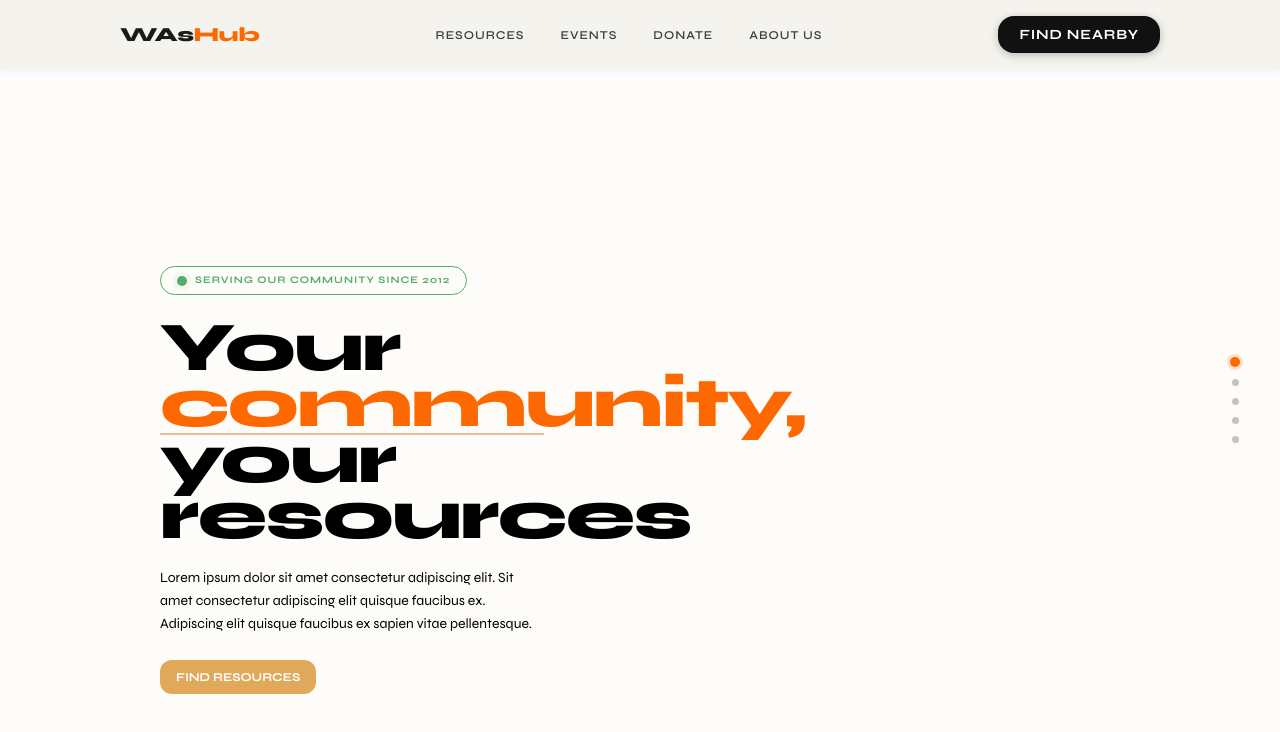
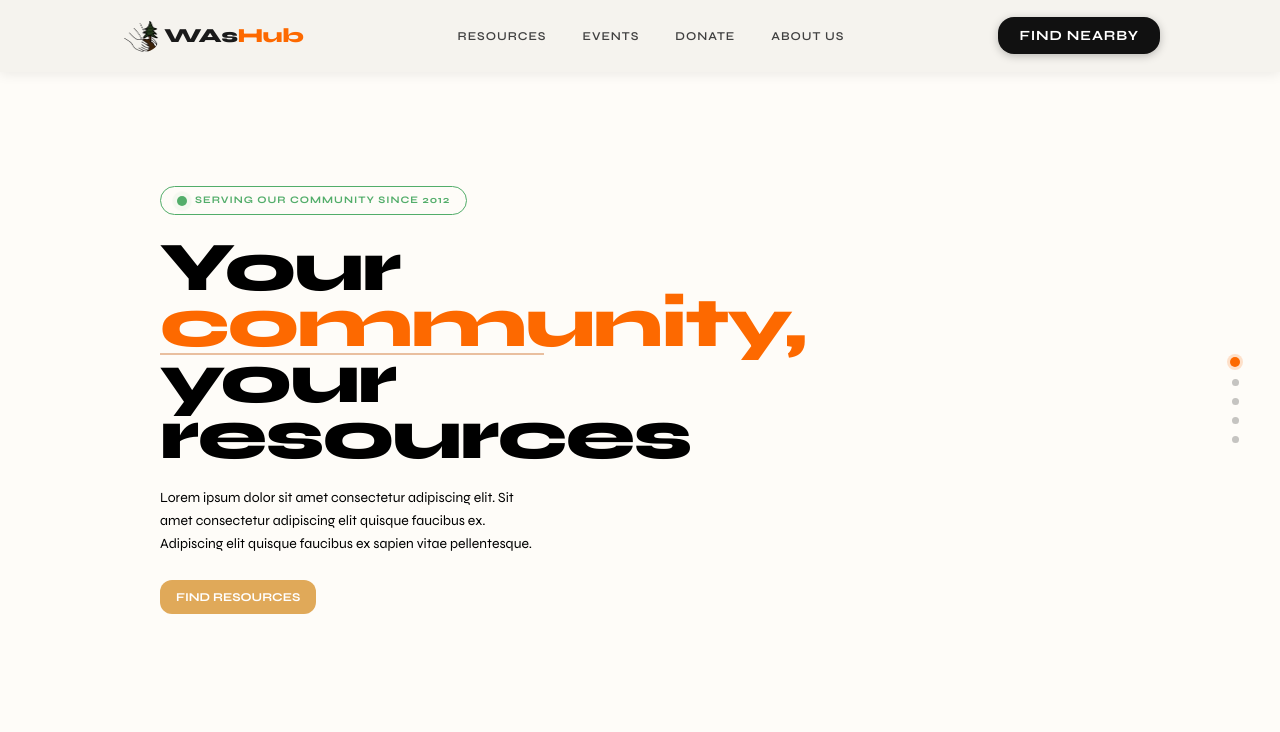
Before and after one commit to NormalDuck/TSA-2025-Webmaster, a Next.js app: page / in a window 1280 px wide. Shown: the top 732 px of the page. Built offline with nearby package versions, Linux system fonts and the light colour scheme.

Commit message:
Added the logo into the  navbar

```diff
--- a/app/layout.tsx
+++ b/app/layout.tsx
@@ -25,10 +25,8 @@ export default function RootLayout({
       <body
         className={`${syne.variable} antialiased`}
       >
-        <main className="pt-20">
         {/* Navbar */}
         <Navbar />
-        </main>
           {children}
       </body>
     </html>
--- a/components/footer.tsx
+++ b/components/footer.tsx
@@ -6,7 +6,7 @@ export default function Footer() {
          <footer className="bg-[#1a1a1a] flex flex-col justify-center px-6 sm:px-12 md:px-20 lg:px-32 xl:px-40"
                  style={{ scrollSnapAlign: "start" }}>
 
-           <div className="px-35 py-15 grid grid-cols-1 md:grid-cols-2 ">
+           <div className="px-25 py-15 grid grid-cols-1 md:grid-cols-2 ">
 
              <div className="flex flex-col">
                <div>
--- a/components/navbar.tsx
+++ b/components/navbar.tsx
@@ -3,7 +3,9 @@
 import { useState, useEffect, useRef } from "react";
 import Link from "next/link";
 import { usePathname } from "next/navigation";
+import Image from "next/image";
 
+//Nav Links
 const navLinks = [
   { label: "RESOURCES", href: "/resources" },
   { label: "EVENTS", href: "/events" },
@@ -94,6 +96,13 @@ export default function Navbar() {
         >
           {/* Logo */}
           <Link href="/" className="flex items-center select-none shrink-0">
+            <Image
+              src="/walogo.png"
+              alt="WAsHub Logo"
+              width={36}
+              height={36}
+              className="transition-all duration-500 rounded-full m-1"
+              />
             <span
               className="text-[20px] font-extrabold tracking-tight"
             >
```
Also changed, not shown: public/walogo.png (added).
